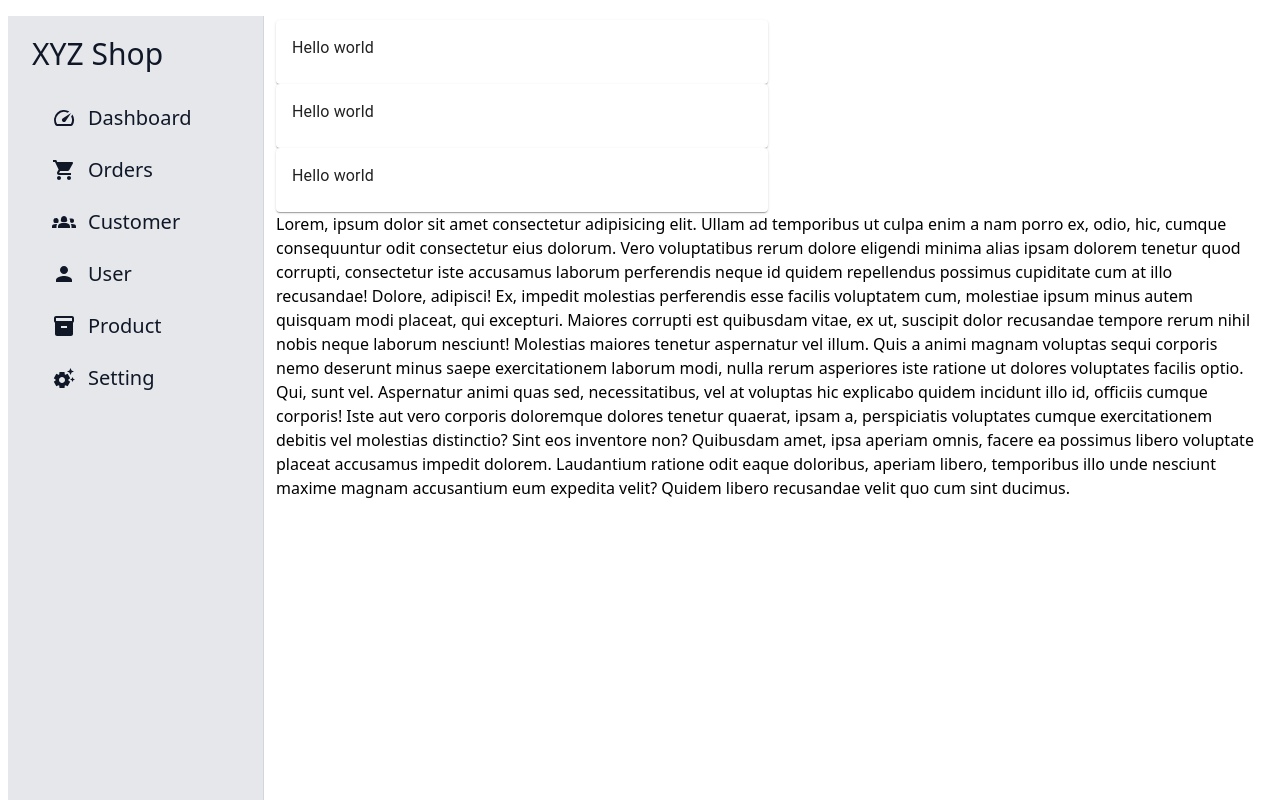
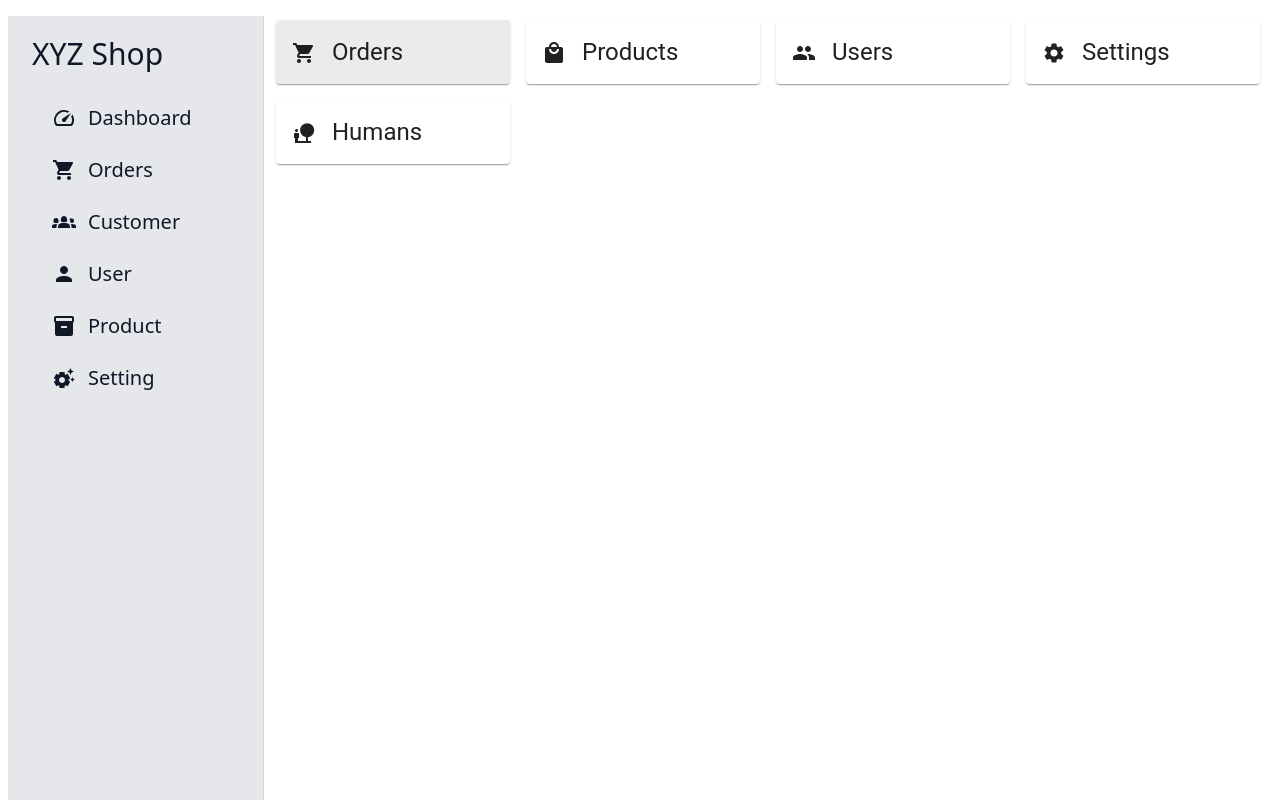
Before and after one commit to Aishwarya-1112/DashBoard-react, a React (Vite) app in the folder Dashboard/: page /dash in a window 1280 px wide. Built offline with nearby package versions, Linux system fonts and the light colour scheme.

Commit message:
update dash

```diff
--- a/Dashboard/src/Dash.jsx
+++ b/Dashboard/src/Dash.jsx
@@ -1,108 +1,98 @@
-import React from "react";
-import Paper from "@mui/material/Paper";
+import * as React from "react";
 import Box from "@mui/material/Box";
-import { Card, CardContent, Typography } from "@mui/material";
-const Dash = () => {
+import Card from "@mui/material/Card";
+import CardContent from "@mui/material/CardContent";
+import Typography from "@mui/material/Typography";
+import CardActionArea from "@mui/material/CardActionArea";
+import {
+  ShoppingCart,
+  LocalMall,
+  People,
+  Settings,
+  NaturePeople,
+} from "@mui/icons-material";
+
+const cards = [
+  {
+    id: 1,
+    title: "Orders",
+    description: "Plants are essential for all life.",
+    icon: <ShoppingCart />,
+  },
+  {
+    id: 2,
+    title: "Products",
+    description: "Animals are a part of nature.",
+    icon: <LocalMall />,
+  },
+  {
+    id: 3,
+    title: "Users",
+    description: "Humans depend on plants and animals for survival.",
+    icon: <People />,
+  },
+  {
+    id: 4,
+    title: "Settings",
+    description: "Animals are a part of nature.",
+    icon: <Settings />,
+  },
+  {
+    id: 5,
+    title: "Humans",
+    description: "Humans depend on plants and animals for survival.",
+    icon: <NaturePeople />,
+  },
+];
+
+function SelectActionCard() {
+  const [selectedCard, setSelectedCard] = React.useState(0);
+
   return (
-    <div>
-      <div>
-        <Card
-          sx={{
-            width: "20%",
-            "@media (min-width:600px)": {
-              // For screens 600px and above
-              width: "50%",
-            },
-          }}
-        >
-          <CardContent>
-            <Typography>Hello world</Typography>
-          </CardContent>
+    <Box
+      sx={{
+        width: "100%",
+        display: "grid",
+        height: "80%",
+        gridTemplateColumns: "repeat(auto-fill, minmax(min(200px, 100%), 1fr))",
+        gap: 2,
+      }}
+    >
+      {cards.map((card, index) => (
+        <Card key={card.id}>
+          <CardActionArea
+            onClick={() => setSelectedCard(index)}
+            data-active={selectedCard === index ? "" : undefined}
+            sx={{
+              "&[data-active]": {
+                backgroundColor: "action.selected",
+                "&:hover": {
+                  backgroundColor: "action.selectedHover",
+                },
+              },
+            }}
+          >
+            <CardContent
+              sx={{ height: "100%", display: "flex", alignItems: "center" }}
+            >
+              {/* Adding Icon and Text for each card */}
+              <Box sx={{ display: "flex", alignItems: "center" }}>
+                <Box sx={{ marginRight: 2 }}>
+                  {card.icon} {/* Icon displayed next to title */}
+                </Box>
+                <Typography
+                  variant="h5"
+                  component="div"
+                >
+                  {card.title}
+                </Typography>
+              </Box>
+            </CardContent>
+          </CardActionArea>
         </Card>
-        <Box
-          sx={{
-            display: "flex",
-            flexWrap: "wrap",
-            "& > :not(style)": {
-              m: 1,
-              width: 128,
-              height: 128,
-            },
-          }}
-        ></Box>
-        <Card
-          sx={{
-            width: "20%",
-            "@media (min-width:600px)": {
-              // For screens 600px and above
-              width: "50%",
-            },
-          }}
-        >
-          <CardContent>
-            <Typography>Hello world</Typography>
-          </CardContent>
-        </Card>
-        <Box
-          sx={{
-            display: "flex",
-            flexWrap: "wrap",
-            "& > :not(style)": {
-              m: 1,
-              width: 128,
-              height: 128,
-            },
-          }}
-        ></Box>
-        <Card
-          sx={{
-            width: "20%",
-            "@media (min-width:600px)": {
-              // For screens 600px and above
-              width: "50%",
-            },
-          }}
-        >
-          <CardContent>
-            <Typography>Hello world</Typography>
-          </CardContent>
-        </Card>
-        <Box
-          sx={{
-            display: "flex",
-            flexWrap: "wrap",
-            "& > :not(style)": {
-              m: 1,
-              width: 128,
-              height: 128,
-            },
-          }}
-        ></Box>
-        <Paper />
-      </div>
-      Lorem, ipsum dolor sit amet consectetur adipisicing elit. Ullam ad
-      temporibus ut culpa enim a nam porro ex, odio, hic, cumque consequuntur
-      odit consectetur eius dolorum. Vero voluptatibus rerum dolore eligendi
-      minima alias ipsam dolorem tenetur quod corrupti, consectetur iste
-      accusamus laborum perferendis neque id quidem repellendus possimus
-      cupiditate cum at illo recusandae! Dolore, adipisci! Ex, impedit molestias
-      perferendis esse facilis voluptatem cum, molestiae ipsum minus autem
-      quisquam modi placeat, qui excepturi. Maiores corrupti est quibusdam
-      vitae, ex ut, suscipit dolor recusandae tempore rerum nihil nobis neque
-      laborum nesciunt! Molestias maiores tenetur aspernatur vel illum. Quis a
-      animi magnam voluptas sequi corporis nemo deserunt minus saepe
-      exercitationem laborum modi, nulla rerum asperiores iste ratione ut
-      dolores voluptates facilis optio. Qui, sunt vel. Aspernatur animi quas
-      sed, necessitatibus, vel at voluptas hic explicabo quidem incidunt illo
-      id, officiis cumque corporis! Iste aut vero corporis doloremque dolores
-      tenetur quaerat, ipsam a, perspiciatis voluptates cumque exercitationem
-      debitis vel molestias distinctio? Sint eos inventore non? Quibusdam amet,
-      ipsa aperiam omnis, facere ea possimus libero voluptate placeat accusamus
-      impedit dolorem. Laudantium ratione odit eaque doloribus, aperiam libero,
-      temporibus illo unde nesciunt maxime magnam accusantium eum expedita
-      velit? Quidem libero recusandae velit quo cum sint ducimus.
-    </div>
+      ))}
+    </Box>
   );
-};
+}
 
-export default Dash;
+export default SelectActionCard;
```
